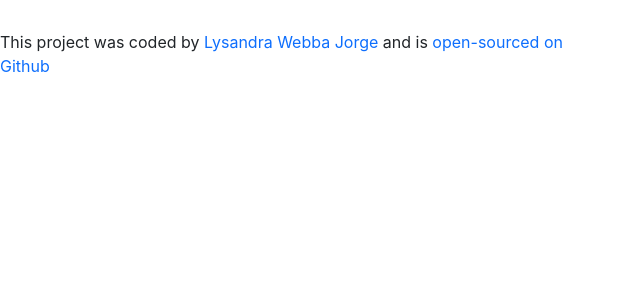
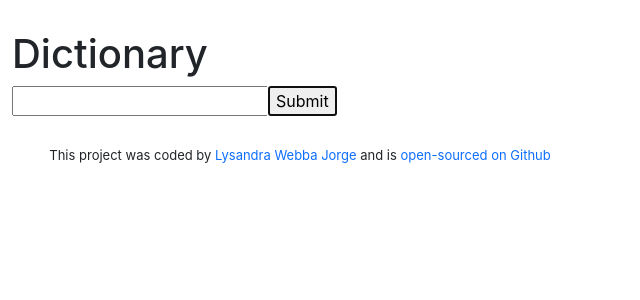
Before and after one commit to OnyxQueen0128/dictionary-app, a React (Create React App) app: page / in a window 1280 px wide. Shown: the top 300 px of the page, without its empty margins (0-640 px from the left). Built offline with nearby package versions, Linux system fonts and the light colour scheme.

Commit message:
Search engine built

```diff
--- a/src/App.css
+++ b/src/App.css
@@ -2,6 +2,11 @@
   margin: 30px 0;
   max-width: 600px;
 }
+.App footer {
+  font-size: small;
+  text-align: center;
+  margin: 30px 0;
+}
 .App a {
   text-decoration: none;
 }
--- a/src/App.js
+++ b/src/App.js
@@ -1,8 +1,11 @@
 import "./App.css";
+import Dictionary from "./Dictionary";
+
 function App() {
   return (
     <div className="App">
-      <div className="container"></div>
+      <div className="container">
+        <Dictionary />
         <footer>
           This project was coded by{" "}
           <a
@@ -22,6 +25,7 @@
           </a>
         </footer>
       </div>
+    </div>
   );
 }
 
--- /dev/null
+++ b/src/Dictionary.js
@@ -0,0 +1,25 @@
+import React, { useState } from "react";
+import "./Dictionary.css";
+
+export default function Dictionary() {
+  let [keyword, setKeyword] = useState("");
+
+  function Search(event) {
+    event.preventDefault();
+    alert(`Searching for ${keyword} definition`);
+  }
+
+  function KeywordChange(event) {
+    setKeyword(event.target.value);
+  }
+
+  return (
+    <div className="Dictionary">
+      <h1>Dictionary</h1>
+      <form onSubmit={Search}>
+        <input type="search" onChange={KeywordChange} />
+        <input type="submit" autoFocus={true} />
+      </form>
+    </div>
+  );
+}
```
Also changed, not shown: src/Dictionary.css (added). Lines whose indentation alone changed are shown as unchanged.
